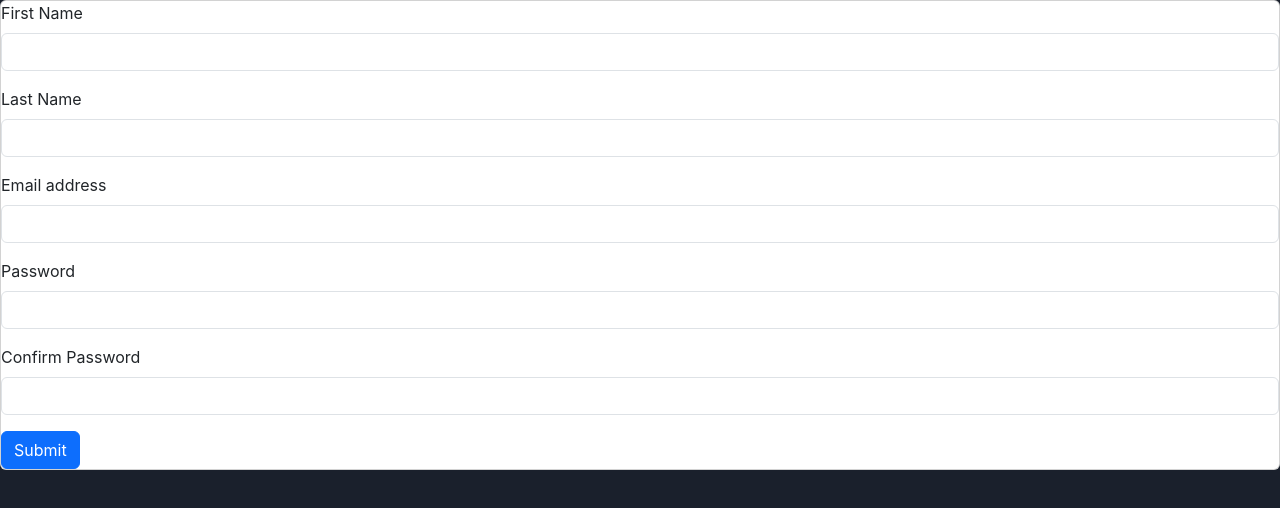
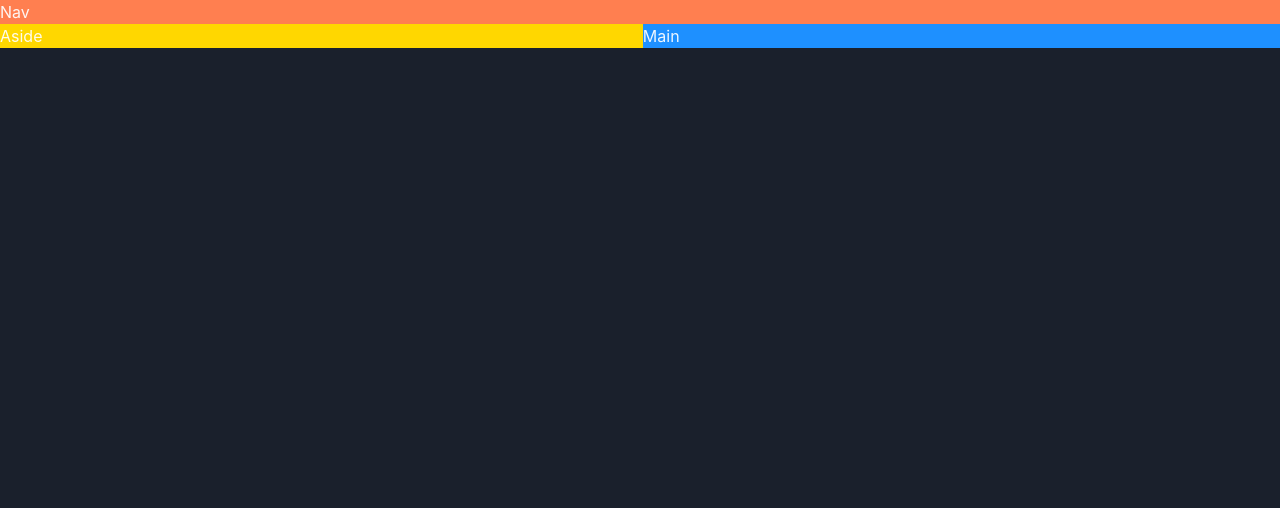
Before and after one commit to moshaid/workout, a React (Vite) app: page / in a window 1280 px wide. Shown: the top 508 px of the page. Built offline with nearby package versions, Linux system fonts and the light colour scheme.

Commit message:
Implement dashboard

```diff
--- a/src/App.tsx
+++ b/src/App.tsx
@@ -1,13 +1,16 @@
 // import HomePage from './componenets/HomePage';
 // import LoginPage from './componenets/LoginPage';
-import SignUp from './componenets/SignUp';
+// import SignUp from './componenets/SignUp';
+
+import Dashboard from "./componenets/Dashboard";
 
 function App() {
   return (
     <>
       {/* <HomePage /> */}
       {/* <LoginPage /> */}
-      <SignUp />
+      {/* <SignUp /> */}
+      <Dashboard />
     </>
   );
 }
--- /dev/null
+++ b/src/componenets/Dashboard.tsx
@@ -0,0 +1,17 @@
+import { Grid, GridItem, Show } from "@chakra-ui/react";
+
+
+const Dashboard = () => {
+  return <Grid templateAreas={{
+    base: `"nav" "main"`,
+    lg:    `"nav nav" "aside  main"`
+  }}>
+    <GridItem area='nav' bg='coral'>Nav</GridItem>
+    <Show above="lg">
+    <GridItem area='aside' bg='gold'>Aside</GridItem>
+    </Show>
+    <GridItem area='main' bg='dodgerblue'>Main</GridItem>
+  </Grid>;
+};
+
+export default Dashboard;
```
